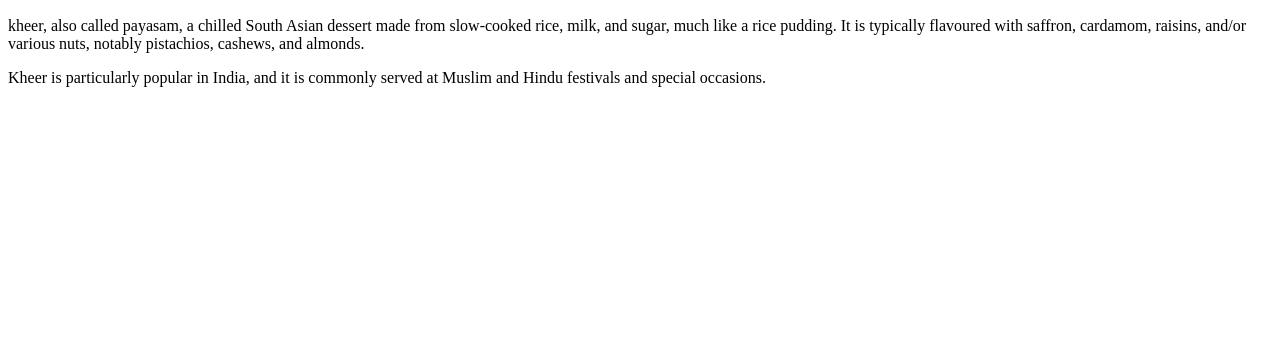
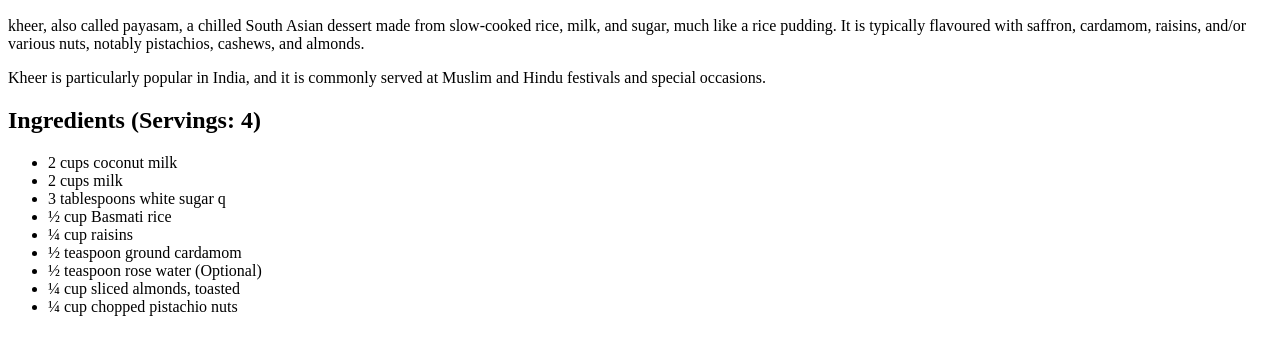
Before and after one commit to snc622/odin-recipes, a plain HTML site: page recipes/kheer.html in a window 1280 px wide. Shown: the part 434-788 px from the top of the page. Drawn offline with Linux system fonts and the light colour scheme.

Commit message:
List all ingredients needed to cook kheer recipe

```diff
--- a/recipes/kheer.html
+++ b/recipes/kheer.html
@@ -23,5 +23,17 @@
       Kheer is particularly popular in India, and it is commonly served at
       Muslim and Hindu festivals and special occasions.
     </p>
+    <h2>Ingredients (Servings: 4)</h2>
+    <ul>
+      <li>2 cups coconut milk</li>
+      <li>2 cups milk</li>
+      <li>3 tablespoons white sugar q</li>
+      <li>½ cup Basmati rice</li>
+      <li>¼ cup raisins</li>
+      <li>½ teaspoon ground cardamom</li>
+      <li>½ teaspoon rose water (Optional)</li>
+      <li>¼ cup sliced almonds, toasted</li>
+      <li>¼ cup chopped pistachio nuts</li>
+    </ul>
   </body>
 </html>
```
